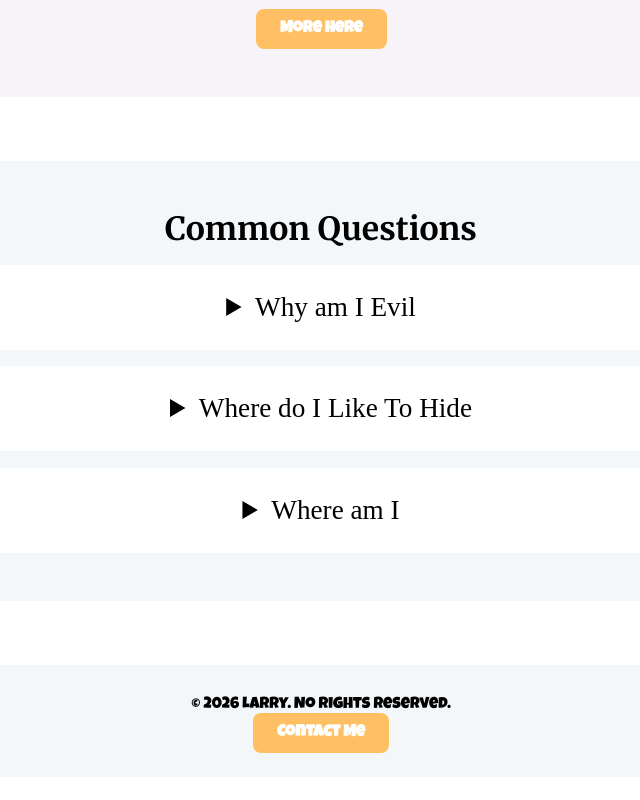
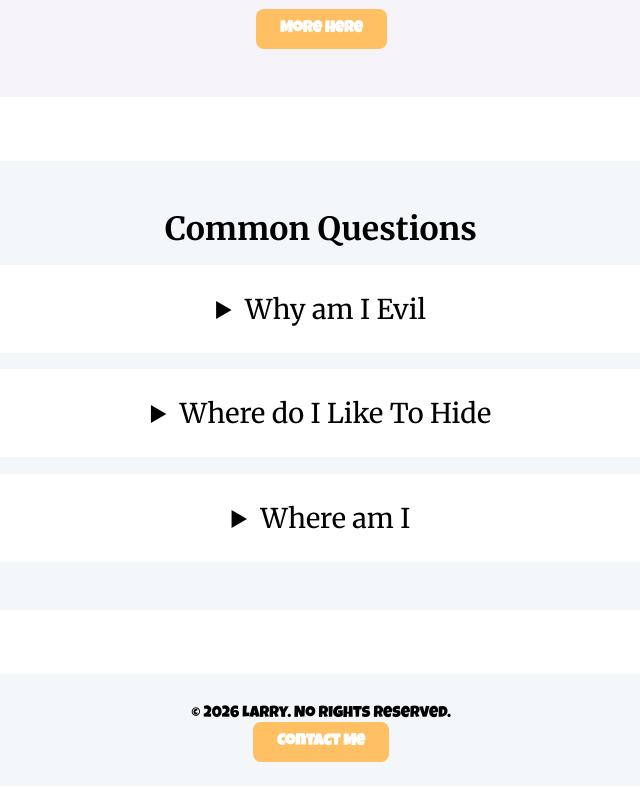
Before and after one commit to TotallyGeometry/LarryWorld, a plain HTML site: page index.html in a window 1280 px wide. Shown: the part 1390-2190 px from the top of the page, without its empty margins (303-943 px from the left). Drawn offline with Linux system fonts and the light colour scheme; a web font is replaced by a local one.

Commit message:
bug fix lol

```diff
--- a/style.css
+++ b/style.css
@@ -185,7 +185,7 @@ details {
 details summary{
     padding: 1em;
     font-size: 1.7rem;
-    font-family: 'marriwether', serif;
+    font-family: 'Merriweather', serif;
 }
 
 details p {
```
